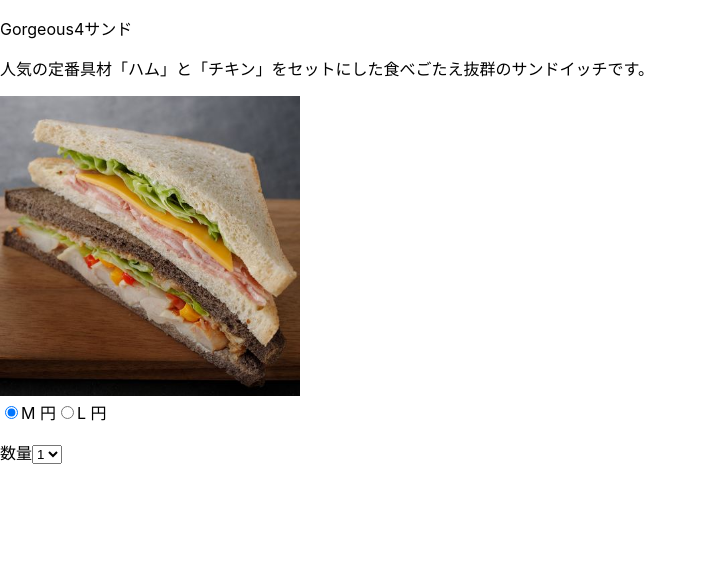
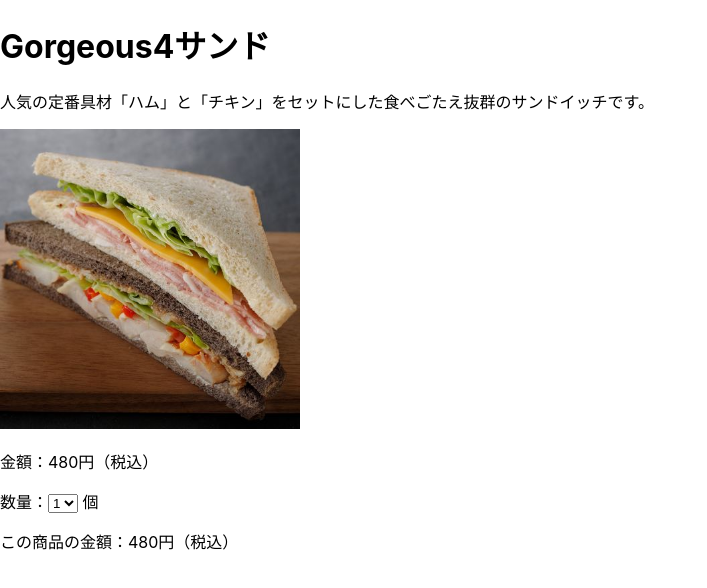
Before and after one commit to miyuhamaoka/EC-202207b, a Next.js app: page /items/21 in a window 1280 px wide. Shown: the top 588 px of the page, without its empty margins (0-707 px from the left). Built offline with nearby package versions, Linux system fonts and the light colour scheme; data requests are answered from the project's data file.

Commit message:
create-itemdetail

```diff
--- a/data/db.json
+++ b/data/db.json
@@ -52,15 +52,6 @@
       "description": "最も人気のあるエスプレッソ ビバレッジ。リッチなエスプレッソにスチームミルクを注ぎ、フォームミルクを丁寧にトッピングしました。ミルキーな味わいで気持ちを温かくしてくれます。",
       "price": 340,
       "image_path": "/6.jpg",
-      "deleted": false
-    },
-    {
-      "id": 52,
-      "type": "curry",
-      "name": "季節の野菜カレー",
-      "description": "季節の野菜が一つになった4種の栄養満点カレー。ラクラクカレーオリジナル商品でベジタリアンの方にオススメです",
-      "price": 2160,
-      "image_path": "/12.jpg",
       "deleted": false
     },
     {
--- a/src/pages/items/[id].tsx
+++ b/src/pages/items/[id].tsx
@@ -1,5 +1,7 @@
 import Head from 'next/head';
 import Image from 'next/image';
+import { Item } from '../../types';
+import { useState } from 'react';
 
 export async function getStaticPaths() {
   const res = await fetch('http://localhost:8000/items');
@@ -7,7 +9,6 @@ export async function getStaticPaths() {
   const paths = number.map((num: any) => {
     return { params: { id: num.id.toString() } };
   });
-  console.log('paths', paths);
   return {
     paths,
     fallback: true,
@@ -17,7 +18,6 @@ export async function getStaticPaths() {
 export async function getStaticProps({ params }: any) {
   const res = await fetch(`http://localhost:8000/items/${params.id}`);
   const detail = await res.json();
-  console.log('detail', detail);
   if (!detail.id) {
     return { notFound: true };
   } else {
@@ -29,55 +29,40 @@ export async function getStaticProps({ params }: any) {
 }
 
 const ItemData = ({ detail }: any) => {
-  let remove = 0;
-  const radioDeselect = (already: any, numeric: any) => {
-    if (remove == numeric) {
-      already = false;
-      remove = 0;
-    } else {
-      remove = numeric;
-    }
-  };
+  const [num, setNum] = useState(1)
+  let total = num * detail.price
   return (
     <>
       <Head>
         <title>商品詳細</title>
       </Head>
       <div>
-        <p>{detail.name}</p>
+        <h1>{detail.name}</h1>
         <p>{detail.description}</p>
-        <Image src={detail.image_path} width='300px' height='300px' alt={detail.description} />
+        <Image
+          src={detail.image_path}
+          width="300px"
+          height="300px"
+          alt={detail.description}
+        />
+        <p>金額：{detail.price}円（税込）</p>
       </div>
-      <form>
-        <input
-          type="radio"
-          id="M"
-          name="Msize"
-          value="1"
-          onClick={() => radioDeselect(this, 1)}
-          checked
-        />
-        <label htmlFor="Msize">M {detail.priceM}円</label>
-        <input
-          type="radio"
-          id="L"
-          name="Lsize"
-          value="2"
-          onClick={() => radioDeselect(this, 2)}
-        />
-        <label htmlFor="Lsize">L {detail.priceL}円</label>
-        <br />
+      <form name="info">
         <p>
-          数量
-          <select name="quantity">
+          数量：
+          <select name="quantity" onChange={(e: any) => setNum(e.target.value)}>
             <option value="1" selected>
               1
             </option>
             <option value="2">2</option>
             <option value="3">3</option>
+            <option value="4">4</option>
+            <option value="5">5</option>
           </select>
+          {' '}個
         </p>
       </form>
+      <p>この商品の金額：{total}円（税込）</p>
     </>
   );
 };
```
